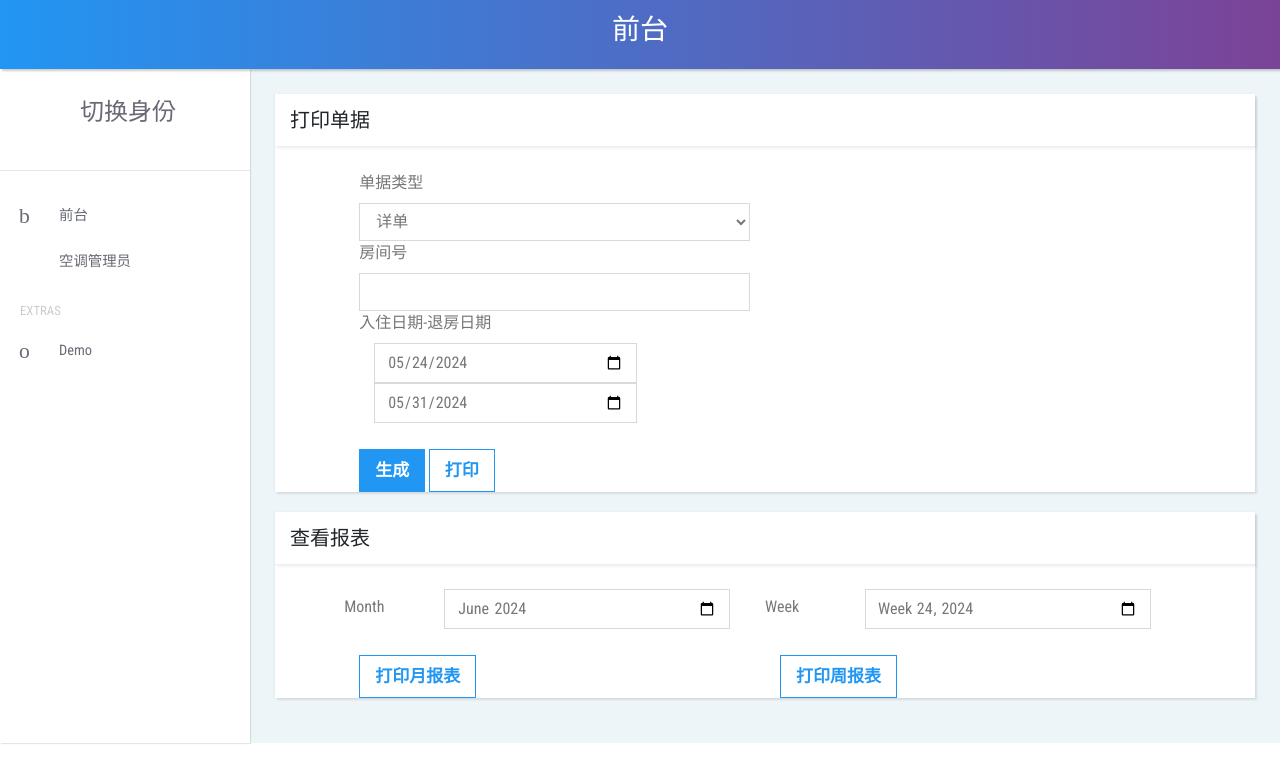
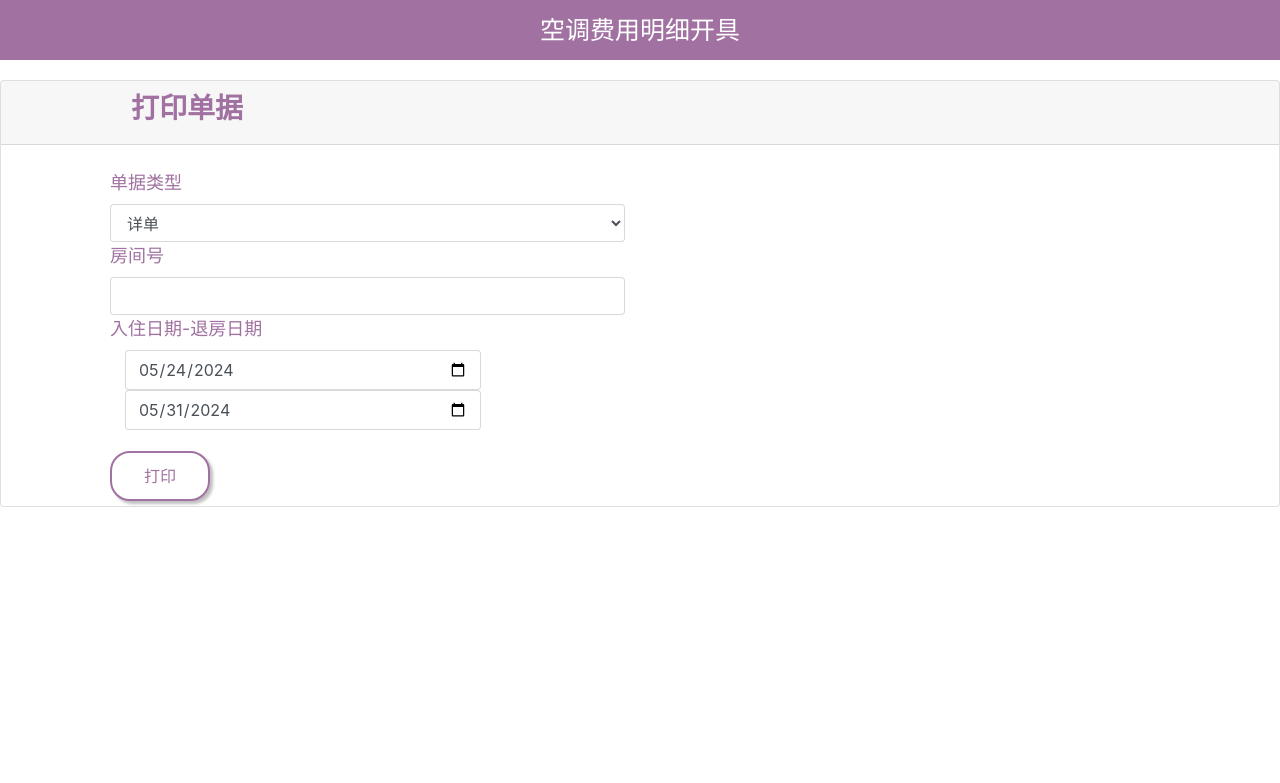
Before and after one commit to COK-ZhangZiliang/distributed-temperature-control-system, a Django app: page /recp/ in a window 1280 px wide. Shown: the top 783 px of the page. Run offline with Django 5.2, Linux system fonts and the light colour scheme; some libraries are stand-ins or nearby versions; some web fonts are replaced.

Commit message:
修改前台页面 添加打印界面

```diff
--- a/air_condition/views.py
+++ b/air_condition/views.py
@@ -2,7 +2,7 @@ import numpy as np
 from django.contrib.auth import login
 from django.http import HttpResponseRedirect, JsonResponse
 from django.shortcuts import render, redirect
-
+from django.contrib import messages
 from air_condition.models import Scheduler, StatisticController
 
 
@@ -169,15 +169,20 @@ def reception(request):
         # sc.print_rdr(room_id, begin_date, end_date)
         # return HttpResponseRedirect('/reception_init/')
         # 首先先生成详单
-        StatisticController.print_rdr(room_id, begin_date, end_date)
+        #StatisticController.print_rdr(room_id, begin_date, end_date)
 
         # 获取详单，返回生成的文件
-        from django.http import FileResponse
-        file = open('./result/detailed_list.csv', 'rb')
-        response = FileResponse(file)
-        response['Content-Type'] = 'application/octet-stream'
-        response['Content-Disposition'] = 'attachment;filename="detailed_list.csv"'
-        return response
+        #from django.http import FileResponse
+        #file = open('./result/detailed_list.csv', 'rb')
+        #response = FileResponse(file)
+
+        response = {"房间号":1,"使用记录1":"30min,2024.5.24 8：00-2024.5.24 8：30","消费1":"10元","使用记录2":"30min,2024.5.24 11：00-2024.5.24 11：30","消费2":"10元"}
+        #response['Content-Type'] = 'application/octet-stream'
+        #response['Content-Disposition'] = 'attachment;filename="detailed_list.csv"'
+        # return response
+        request.session['info_dict'] = response
+        # 重定向
+        return HttpResponseRedirect('/details')
     else:
         # # 打印账单
         # sc.print_bill(room_id, begin_date, end_date)
@@ -185,16 +190,28 @@ def reception(request):
         """打印账单"""
 
         # 首先先生成账单
-        StatisticController.print_bill(room_id, begin_date, end_date)
+        #StatisticController.print_bill(room_id, begin_date, end_date)
 
         # 获取账单，返回生成的文件
-        from django.http import FileResponse
-        file = open('./result/bill.csv', 'rb')
-        response = FileResponse(file)
-        response['Content-Type'] = 'application/octet-stream'
-        response['Content-Disposition'] = 'attachment;filename="bill.csv"'
-        return response
+        #from django.http import FileResponse
+        #file = open('./result/bill.csv', 'rb')
+        #response = FileResponse(file)
+        response = {"房间号": 1, "使用时长":"1小时","消费": "20元"}
+        #response['Content-Type'] = 'application/octet-stream'
+        #response['Content-Disposition'] = 'attachment;filename="bill.csv"'
+        request.session['info_dict'] = response
+        # 重定向
+        return HttpResponseRedirect('/bill')
+        #return response
 
+def reception_bill(request):
+    return render(request, 'reception_bill.html')
+
+def reception_details(request):
+    return render(request, 'reception_details.html')
+
+def reception_return(request):
+    return HttpResponseRedirect('/recp')
 
 # ================函数 <顾客界面>  ==============
 def get_room_id(request):
--- a/server/urls.py
+++ b/server/urls.py
@@ -38,4 +38,7 @@ urlpatterns = [
     # 前台
     path('recp/', reception_init, name='recp'),
     path('recp_submit/', reception),
+    path('bill/', reception_bill),
+    path('details/', reception_details),
+    path('recp_return/', reception_return),
 ]
--- /dev/null
+++ b/static/css/receptitionist.css
@@ -0,0 +1,100 @@
+/* 全局样式重置 */
+* {
+    margin: 0;
+    padding: 0;
+    box-sizing: border-box;
+}
+
+/* 顶部横条样式 */
+.top-bar {
+    background-color: #a172a1; /* 横条的背景颜色 */
+    color: white; /* 文字颜色 */
+    text-align: center; /* 文字居中 */
+    height: 60px; /* 设置横条的高度 */
+    line-height: 60px; /* 设置行高与高度一致，使文字垂直居中 */
+    padding: 0 20px; /* 横条左右内边距 */
+    position: fixed; /* 固定定位，使横条始终显示在页面顶端 */
+    width: 100%; /* 横条宽度 */
+    top: 0; /* 横条位于页面顶部 */
+    left: 0; /* 横条从左边开始 */
+    z-index: 1000; /* 确保横条在页面内容的上方 */
+    display: flex; /* 使用Flexbox布局 */
+    justify-content: center; /* 水平居中文本 */
+    align-items: center; /* 垂直居中文本 */
+    font-size: 25px; /* 设置文字大小为18像素，根据需要调整 */
+}
+
+/* 页面的其余样式 */
+body {
+    padding-top: 80px; /* 为页面内容添加上边距，避免被顶部横条覆盖 */
+}
+
+h3 {
+    color: #a172a1;
+    font-weight: bold;
+    padding-left: 110px;
+}
+.custom-label {
+    color: #a172a1; /* 你希望的颜色 */
+    font-size: 18px; /* 设置字号为18像素，你可以根据需要调整这个值 */
+}
+
+.button {
+    width: 100px;
+    height: 50px;;
+    border-radius: 20px;
+    margin-right: 50px;
+    background-color: white;
+    color: #a172a1;
+    border: solid 2px #a172a1;
+    border-radius: 20px;
+    box-shadow: 3px 3px 3px rgba(0, 0, 0, 0.25);
+    transition: all 0.3s ease;
+    margin: 5px;
+    margin-left: 120px;
+}
+
+.button_2 {
+    width: 100px;
+    height: 50px;;
+    border-radius: 20px;
+    margin-right: 50px;
+    background-color: white;
+    color: #a172a1;
+    border: solid 2px #a172a1;
+    border-radius: 20px;
+    box-shadow: 3px 3px 3px rgba(0, 0, 0, 0.25);
+    transition: all 0.3s ease;
+    margin: 5px;
+    margin-left: 0px;
+}
+.button:hover {
+    background-color: #a172a1;
+    color: white;
+}
+.button_2:hover {
+    background-color: #a172a1;
+    color: white;
+}
+.info-list {
+            list-style-type: none; /* 移除列表项的默认样式 */
+            padding: 0;
+            margin-top: 20px; /* 添加上边距 */
+        }
+        .info-list li {
+            margin-left: 120px;
+            margin-bottom: 16px; /* 列表项之间的间隔 */
+            border: none; /* 去掉边框 */
+            background-color: transparent; /* 背景颜色透明 */
+            padding: 0; /* 移除内边距 */
+        }
+        .info-list li > strong {
+            color: #a172a1; /* 键的颜色设置为紫色 */
+            font-weight: bold; /* 加粗 */
+            font-size: 25px;
+        }
+        .info-list li > span {
+            color: black; /* 值的颜色设置为黑色 */
+            font-weight: normal; /* 正常字重 */
+            font-size: 25px;
+        }
--- a/templates/reception.html
+++ b/templates/reception.html
@@ -13,14 +13,15 @@
     <link rel="shortcut icon" href="img/favicon.ico">
 
     <!-- global stylesheets -->
-    <link href="https://fonts.googleapis.com/css?family=Roboto+Condensed" rel="stylesheet">
+<!--    <link href="https://fonts.googleapis.com/css?family=Roboto+Condensed" rel="stylesheet">-->
     <link rel="stylesheet" href="/static/css/bootstrap.min.css">
-    <link rel="stylesheet" href="/static/font-awesome-4.7.0/css/font-awesome.min.css">
-    <link rel="stylesheet" href="/static/css/font-icon-style.css">
-    <link rel="stylesheet" href="/static/css/style.default.css" id="theme-stylesheet">
-
+<!--    <link rel="stylesheet" href="/static/font-awesome-4.7.0/css/font-awesome.min.css">-->
+<!--    <link rel="stylesheet" href="/static/css/font-icon-style.css">-->
+<!--    <link rel="stylesheet" href="/static/css/style.default.css" id="theme-stylesheet">-->
+    <link rel="stylesheet" href="/static/css/receptitionist.css">
     <!-- Core stylesheets -->
     <link rel="stylesheet" href="/static/css/form.css">
+
 </head>
 
 <body>
@@ -28,45 +29,18 @@
 <!--====================================================
                      MAIN NAVBAR
 ======================================================-->
-    <header class="header">
-        <nav class="navbar navbar-expand-lg">
-            <h3 class='col-sm-12' style="text-align:center">前台</h3>
-        </nav>
-    </header>
+    <div class="top-bar">
+        空调费用明细开具
+    </div>
 
 <!--====================================================
                     PAGE CONTENT
 ======================================================-->
-    <div class="page-content d-flex align-items-stretch">
-
-        <!--***** SIDE NAVBAR *****-->
-        <nav class="side-navbar">
-            <div class="sidebar-header d-flex align-items-center">
-                <div class="avatar"></div>
-                <div class="title">
-                    <h4 class="h4">切换身份</h4>
-                </div>
-            </div>
-            <hr>
-            <!-- Sidebar Navigation Menus-->
-            <ul class="list-unstyled">
-                <li> <a href="/recp"><i class="icon-home"></i>前台</a></li>
-                <li> <a href="/monitor"><i class="fa fa-user"></i>空调管理员</a></li>
-            </ul>
-            <span class="heading">Extras</span>
-            <ul class="list-unstyled">
-                <li> <a href="#"> <i class="icon-picture"></i>Demo </a></li>
-            </ul>
-        </nav>
-
-        <div class="content-inner form-cont">
-            <div class="row">
-                <div class="col-md-12">
 
                     <!--***** BASIC FORM *****-->
                     <div class="card form" id="form1">
                         <div class="card-header">
-                            <h5>打印单据</h5>
+                            <h3>打印单据</h3>
                         </div>
                         <br>
                         <div class="row">
@@ -74,68 +48,27 @@
                             <div class="col-md-5">
                                 <form action="/recp_submit" method="get">
                                     <div class="form-group">
-                                        <label for="exampleSelect1">单据类型</label>
+                                        <label for="exampleSelect1", class="custom-label">单据类型</label>
                                         <select class="form-control" id="exampleSelect1" name="type">
                                             <option value="rdr" selected>详单</option>
                                             <option value="bill">账单</option>
                                         </select>
-                                        <label>房间号</label>
+
+                                        <label class="custom-label">房间号</label>
                                         <input class="form-control" name="room_id">
-                                        <label>入住日期-退房日期</label>
-                                        <div class="col-9">
+
+                                        <label class="custom-label">入住日期-退房日期</label>
+                                        <div class="col-9 custom-left custom-width">
                                             <input class="form-control" type="date" value="2024-05-24" name="begin_date">
                                         </div>
-                                        <div class="col-9">
+                                        <div class="col-9 custom-left custom-width">
                                             <input class="form-control" type="date" value="2024-05-31" name="end_date">
                                         </div>
                                     </div>
-                                    <button type="reset" class="btn btn-general btn-white">生成</button>
-                                    <input type="submit" class="btn btn-general btn-blue mr-2" value="打印">
+                                    <input type="submit" class="button_2" value="打印">
                                 </form>
                             </div>
                         </div>
                     </div>
-
-                    <div class="card form" id="form2">
-                        <div class="card-header">
-                            <h5>查看报表</h5>
-                        </div>
-                        <br>
-                        <div class="row">
-                            <div class="col-md-1"></div>
-                            <div class="col-md-5">
-                                <form action="/manager_month" method="get">
-                                    <div class="form-group">
-                                        <div class="form-group row">
-                                            <label style="width: 85px;" class=" col-form-label">Month</label>
-                                            <div class="col-9">
-                                                <input class="form-control" type="month" value="2024-06" name="month">
-                                            </div>
-                                        </div>
-                                    </div>
-                                    <input type="submit" class="btn btn-general btn-blue mr-2" value="打印月报表">
-                                </form>
-                            </div>
-                            <div class="col-md-5">
-                                <form action="/manager_week" method="get">
-                                    <div class="form-group row">
-                                        <label style="width: 85px;" class=" col-form-label">Week</label>
-                                        <div class="col-9">
-                                            <input class="form-control" type="week" value="2024-W24" name="week">
-                                        </div>
-                                    </div>
-                                    <input type="submit" class="btn btn-general btn-blue mr-2" value="打印周报表">
-                                </form>
-                            </div>
-                        </div>
-                    </div>
-
-                </div>
-            </div>
-        </div>
-    </div>
-
-
 </body>
-
 </html>
```
Also changed, not shown: templates/reception_bill.html (added, +27 -0 lines), templates/reception_details.html (added, +29 -0 lines).
